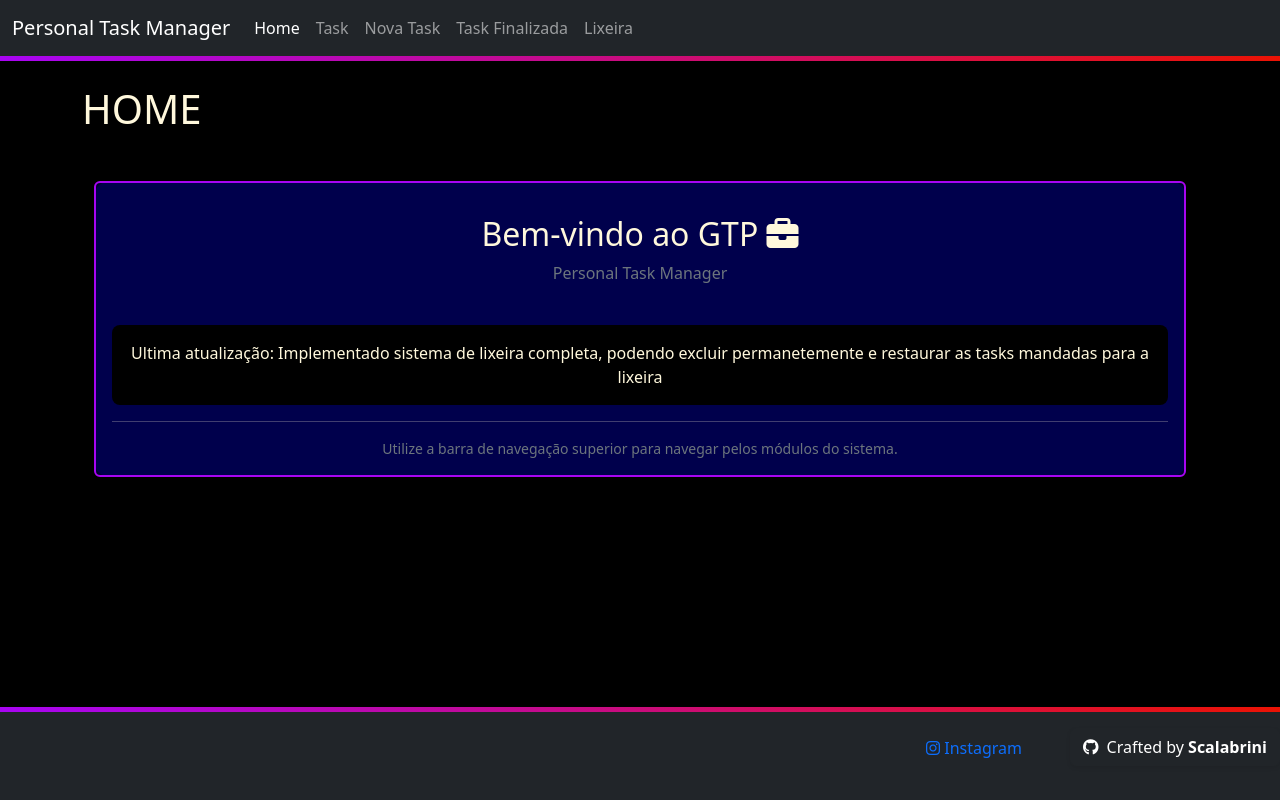
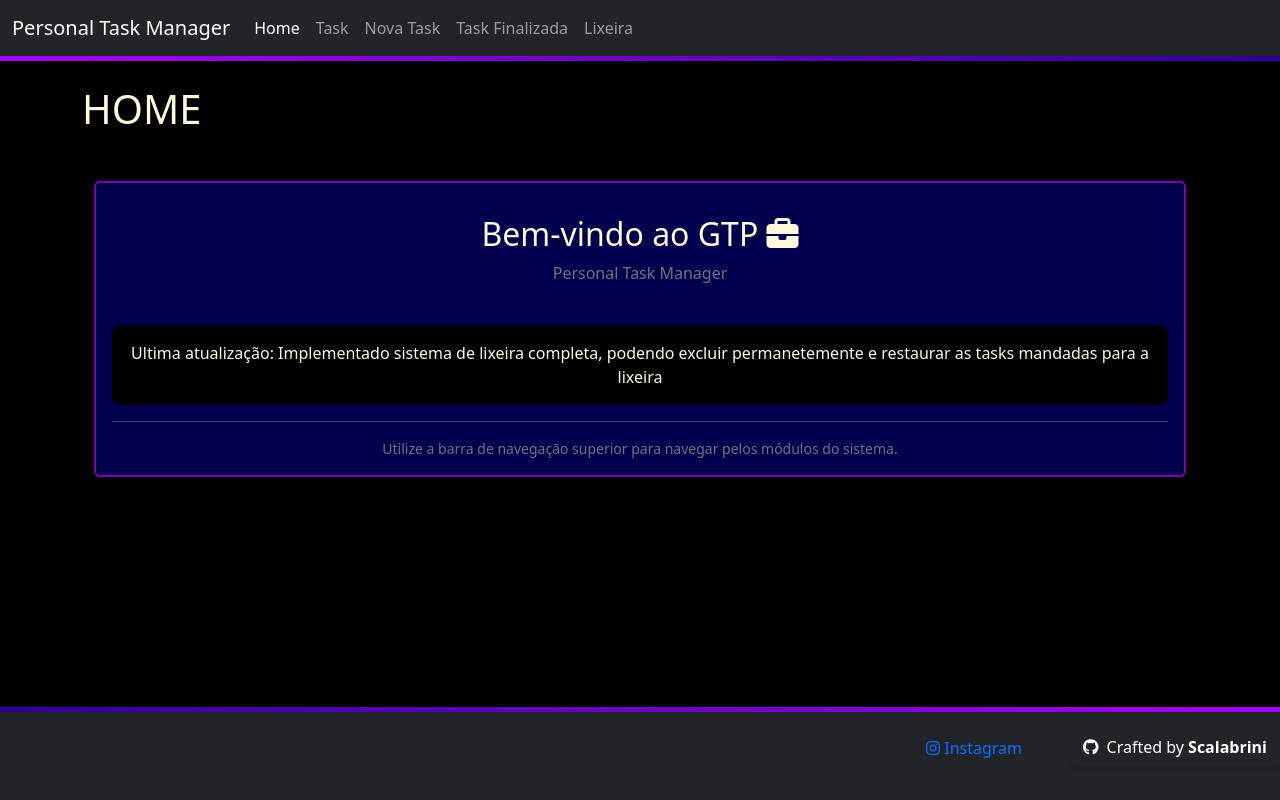
Before and after one commit to Scalabrini17/Personal_Task_Manager, a Django app: page / in a window 1280 px wide. Run offline with Django 5.2, Linux system fonts and the light colour scheme; some libraries are stand-ins or nearby versions.

Commit message:
Update: Style

```diff
--- a/static/css/style.css
+++ b/static/css/style.css
@@ -17,13 +17,13 @@ main {
 
 nav {
     border-bottom: 5px solid transparent;
-    border-image: linear-gradient(to right, #a805f3, #eb1304) 1;
+    border-image: linear-gradient(to right, #a805f3, #2e0197) 1;
     position: fixed;
 }
 
 footer {
     border-top: 5px solid transparent;
-    border-image: linear-gradient(to right, #a805f3, #eb1304) 1;
+    border-image: linear-gradient(to right, #2e0197, #a805f3) 1;
 }
 
 /* Links e botões */
@@ -44,7 +44,7 @@ select {
 .card {
     background-color: rgba(0, 0, 128, 0.356);
     color: cornsilk;
-    border: 2px solid #a805f3;
+    border: 2px solid #7903af;
     transition: 0.3s;
 
     /* Mãozinha ao passar sobre o card */
```
